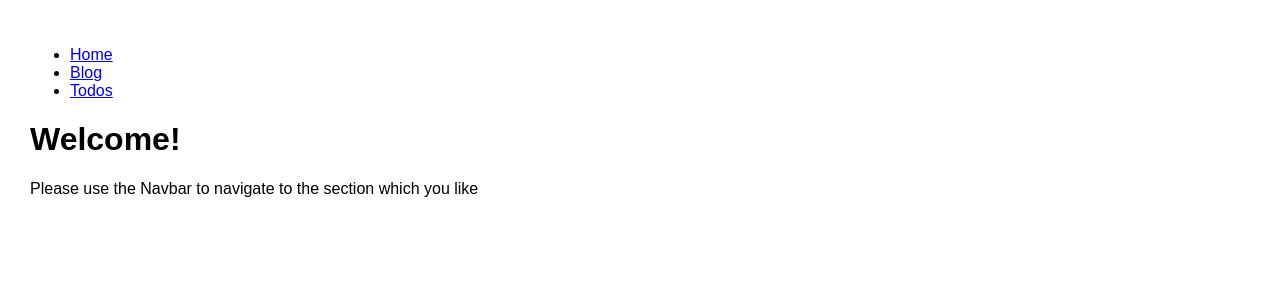
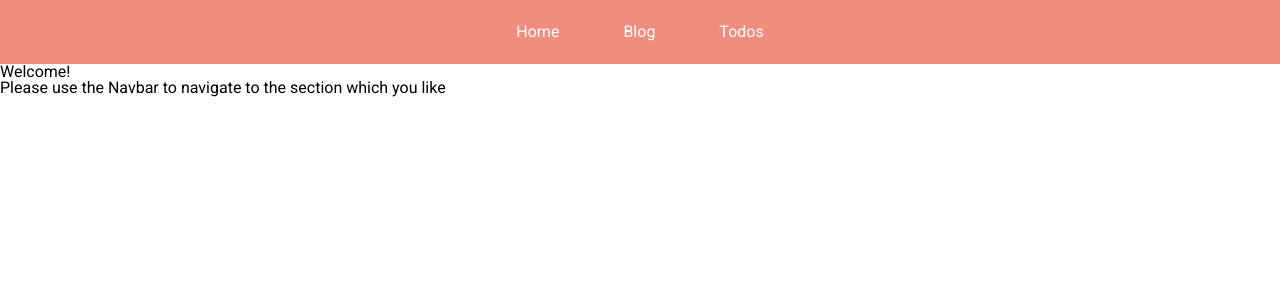
Before and after one commit to anshullaikar/blog-app, a React (Create React App) app: page / in a window 1280 px wide. Shown: the top 300 px of the page. Built offline with nearby package versions, Linux system fonts and the light colour scheme.

Commit message:
added styling to blog section

```diff
--- a/src/App.css
+++ b/src/App.css
@@ -1,28 +1,141 @@
-.App {
+/* http://meyerweb.com/eric/tools/css/reset/
+   v2.0 | 20110126
+   License: none (public domain)
+*/
+@import url('https://fonts.googleapis.com/css2?family=Roboto:ital,wght@0,100;0,300;0,400;0,500;0,700;0,900;1,100;1,300;1,400;1,500;1,700;1,900&display=swap');
+
+@import url('https://fonts.googleapis.com/css2?family=Roboto:ital,wght@0,100;0,300;0,400;0,500;0,700;0,900;1,100;1,300;1,400;1,500;1,700;1,900&family=Titillium+Web:ital,wght@0,400;0,600;0,700;1,400;1,600;1,700&display=swap');
+
+
+html, body, div, span, applet, object, iframe,
+h1, h2, h3, h4, h5, h6, p, blockquote, pre,
+a, abbr, acronym, address, big, cite, code,
+del, dfn, em, img, ins, kbd, q, s, samp,
+small, strike, strong, sub, sup, tt, var,
+b, u, i, center,
+dl, dt, dd, ol, ul, li,
+fieldset, form, label, legend,
+table, caption, tbody, tfoot, thead, tr, th, td,
+article, aside, canvas, details, embed,
+figure, figcaption, footer, header, hgroup,
+menu, nav, output, ruby, section, summary,
+time, mark, audio, video {
+	margin: 0;
+	padding: 0;
+	border: 0;
+	font-size: 100%;
+	font: inherit;
+	vertical-align: baseline;
+}
+/* HTML5 display-role reset for older browsers */
+article, aside, details, figcaption, figure,
+footer, header, hgroup, menu, nav, section {
+	display: block;
+}
+body {
+	line-height: 1;
+}
+ol, ul {
+	list-style: none;
+}
+blockquote, q {
+	quotes: none;
+}
+blockquote:before, blockquote:after,
+q:before, q:after {
+	content: '';
+	content: none;
+}
+table {
+	border-collapse: collapse;
+	border-spacing: 0;
+}
+
+html{
+  font-family: 'Roboto', sans-serif;
+}
+#app-container {
+  width:100vw;
+  height:100vh;
+}
+
+.navbar{
+  height:4rem;
+  width:100%;
+  display:flex;
+  justify-content: center;
+  align-items: center;
+  background-color: #F08D7E;
+  list-style-type: none;
+
+}
+.navbar li{
+  margin:2rem;
+
+}
+.navbar a {
+  text-decoration: none;
+  color:white;
+}
+
+.blog a{
+  text-decoration: none;
+  color:#181A18;
+}
+
+.blog h1{
+  font-size:3rem;
+  margin: 1rem;
   text-align: center;
 }
 
-.App-logo {
-  animation: App-logo-spin infinite 20s linear;
-  height: 80px;
+.blog .card-container {
+  width: 90%;
+  display: flex;
+  flex-direction: column;
+
+  padding-top:1rem;
 }
 
-.App-header {
-  background-color: #222;
-  height: 150px;
-  padding: 20px;
-  color: white;
+/* card  styling*/
+.card{
+  margin-top:2rem;
+  margin-left: 5ch;
+  margin-right: 5ch;
+  box-shadow: 0 1px 3px rgba(0,0,0,0.12), 0 1px 2px rgba(0,0,0,0.24);
+  padding:2rem;
+  border-radius: 10px;
 }
+.card h2{
+  font-weight: 600;
+  font-size: 1.25rem;
+  padding-bottom:0.25rem;
+}
+.card h5{
+  padding-top: 1rem;
+  font-style: italic;
+  font-weight: 300;
+}
+.comment{
+  margin-left: 10ch;
+  margin-right: 5ch;
+  border-bottom: 2px solid rgba(0,0,0,0.12);
+  border-left: 2px solid rgba(0,0,0,0.12);
 
-.App-title {
-  font-size: 1.5em;
+  padding:2rem;
 }
-
-.App-intro {
-  font-size: large;
+.comment h2{
+  font-weight: 400;
+  font-size: 0.8rem;
+  padding-bottom:0.5rem;
 }
-
-@keyframes App-logo-spin {
-  from { transform: rotate(0deg); }
-  to { transform: rotate(360deg); }
+.comment p{
+  font-weight: 300;
+  font-size: 0.8rem;
 }
+.comment h5{
+  margin-top: 0.8rem;
+  font-size:0.8rem;
+  font-style: italic;
+  font-weight: 300;
+}
--- a/src/App.js
+++ b/src/App.js
@@ -10,7 +10,7 @@ import { Switch } from "react-router-dom";
 class App extends Component {
     render() {
         return (
-            <div>
+            <div id="app-container">
                 <NavBar />
                 <div className="content">
                     <Switch>
--- a/src/components/blog.jsx
+++ b/src/components/blog.jsx
@@ -14,12 +14,13 @@ class Blog extends Component {
     }
     render() {
         return (
-            <div>
+            <div className="blog">
                 <h1>Blog</h1>
                 <div className="card-container">
                     {this.state.posts.map((post, index) => (
-                        <Link to={`/blog/${post.id}`}>
+                        <Link className="blog-card" to={`/blog/${post.id}`}>
                             <Card
+
                                 title={post.title}
                                 key={post.id}
                                 body={post.body}
--- a/src/components/navbar.jsx
+++ b/src/components/navbar.jsx
@@ -3,7 +3,7 @@ import {Link} from "react-router-dom";
 
 const NavBar = () => {
   return (
-    <ul>
+    <ul className="navbar">
       <li>
         <Link to="/">Home</Link>
       </li>
```
